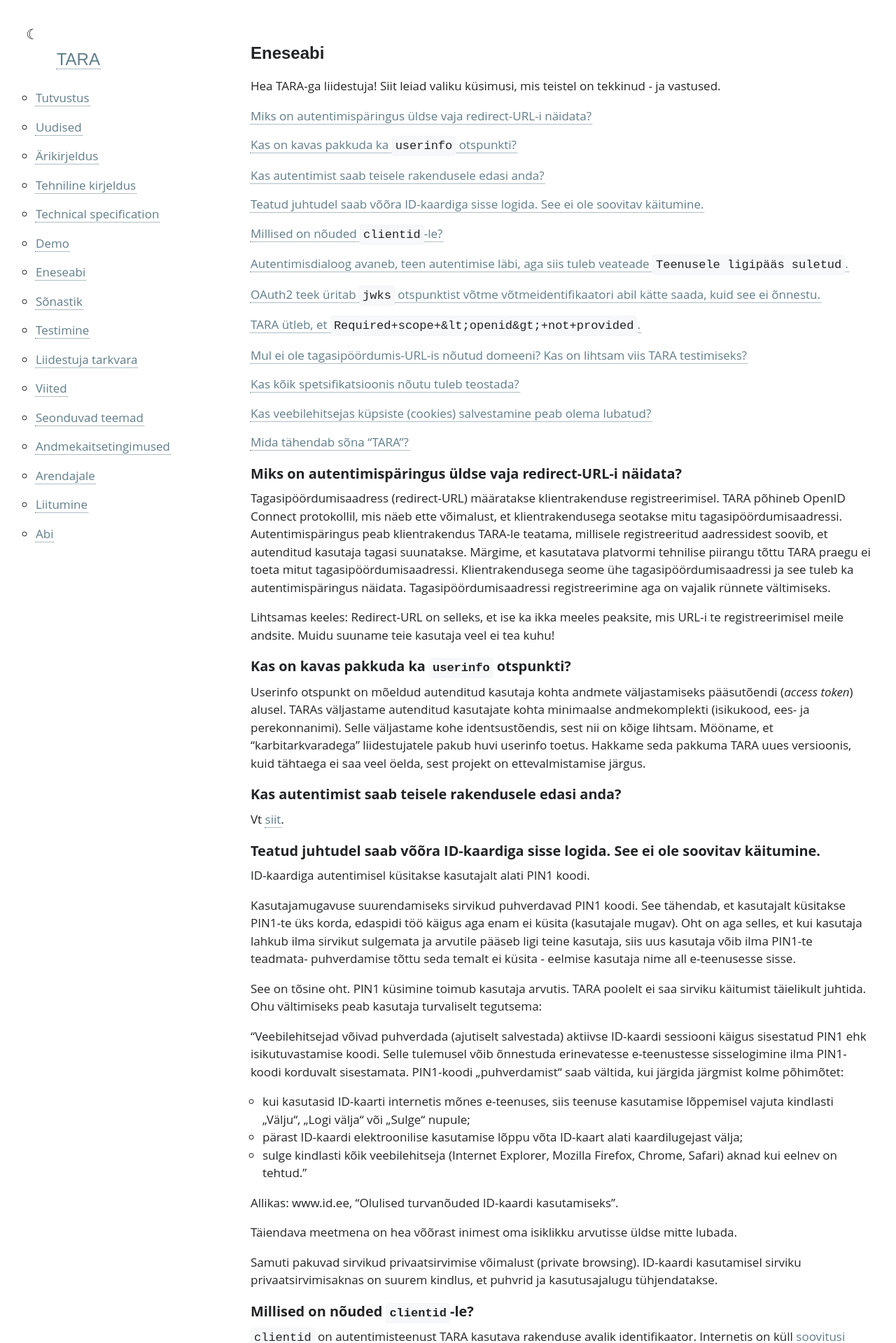
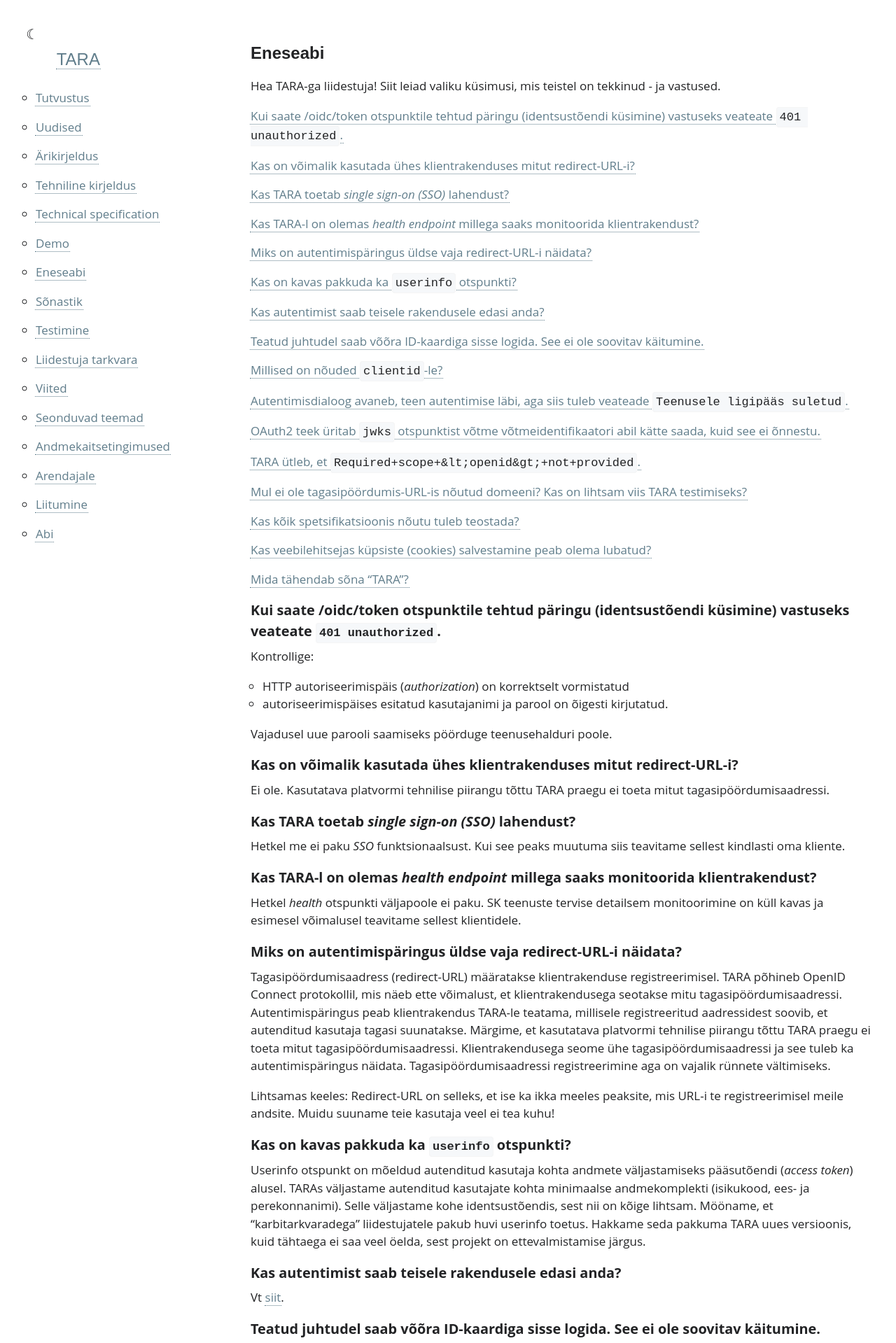
Before and after one commit to e-gov/TARA-Doku, a Jekyll site: the page built from Eneseabi.md, in a window 1280 px wide. Shown: the top 1919 px of the page at 70% size. Built offline with Jekyll 4.4.1, drawn with Linux system fonts in a browser that asks for light colours; our own code applies the rules of GitHub Pages for plain Markdown files.

Commit message:
Update Eneseabi.md

```diff
--- a/Eneseabi.md
+++ b/Eneseabi.md
@@ -9,6 +9,26 @@ Hea TARA-ga liidestuja! Siit leiad valiku küsimusi, mis teistel on tekkinud - j
 
 - TOC
 {:toc}
+
+## Kui saate /oidc/token otspunktile tehtud päringu (identsustõendi küsimine) vastuseks veateate `401 unauthorized`.
+
+Kontrollige:
+- HTTP autoriseerimispäis (_authorization_) on korrektselt vormistatud
+- autoriseerimispäises esitatud kasutajanimi ja parool on õigesti kirjutatud.
+
+Vajadusel uue parooli saamiseks pöörduge teenusehalduri poole.
+
+## Kas on võimalik kasutada ühes klientrakenduses mitut redirect-URL-i?
+
+Ei ole. Kasutatava platvormi tehnilise piirangu tõttu TARA praegu ei toeta mitut tagasipöördumisaadressi.
+
+## Kas TARA toetab _single sign-on (SSO)_ lahendust?
+
+Hetkel me ei paku _SSO_ funktsionaalsust. Kui see peaks muutuma siis teavitame sellest kindlasti oma kliente.
+
+## Kas TARA-l on olemas _health endpoint_ millega saaks monitoorida klientrakendust?
+
+Hetkel _health_ otspunkti väljapoole ei paku. SK teenuste tervise detailsem monitoorimine on küll kavas ja esimesel võimalusel teavitame sellest klientidele.
 
 ## Miks on autentimispäringus üldse vaja redirect-URL-i näidata?
 
```
